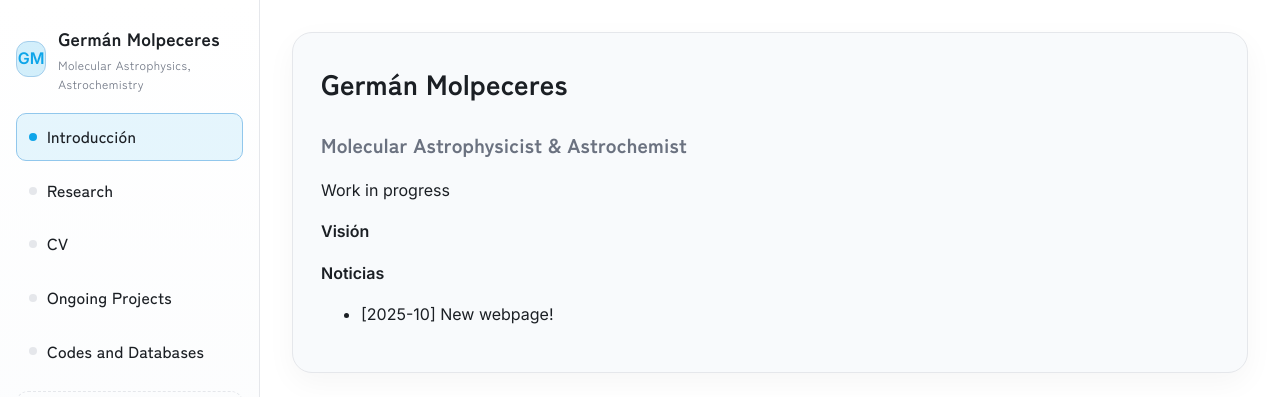
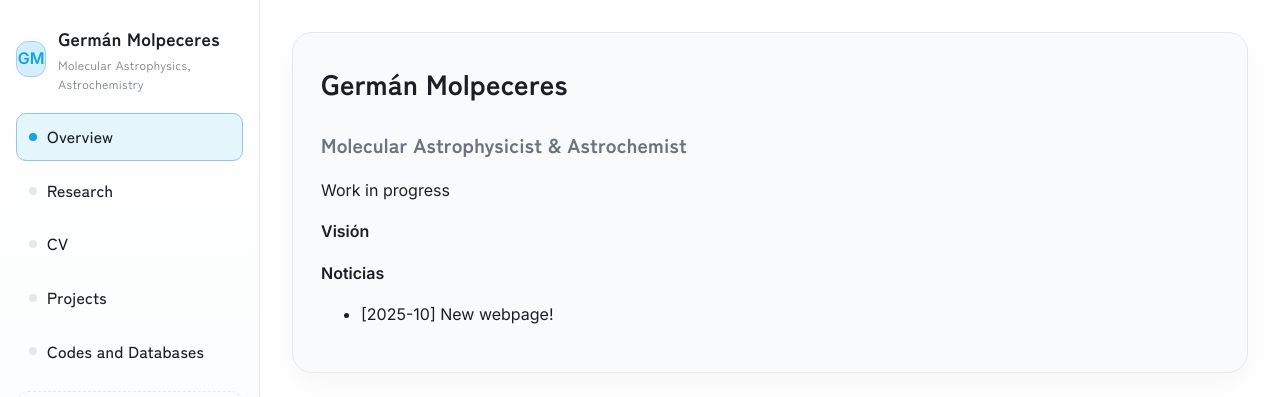
Before and after one commit to gmolpeceres/gmolpeceres.github.io, a Jekyll site: the page built from index.md, in a window 1280 px wide. Shown: the top 397 px of the page. Built offline with Jekyll 4.4.1, drawn with Linux system fonts in a browser that asks for light colours.

Commit message:
Actualizar títulos en el archivo de navegación

```diff
--- a/_data/nav.yml
+++ b/_data/nav.yml
@@ -1,10 +1,10 @@
-- title: "Introducción"
+- title: "Overview"
   url: "/"
 - title: "Research"
   url: "/research/"
 - title: "CV"
   url: "/cv/"
-- title: "Ongoing Projects"
+- title: "Projects"
   url: "/projects/"
 - title: "Codes and Databases"
   url: "/codes/"
```
